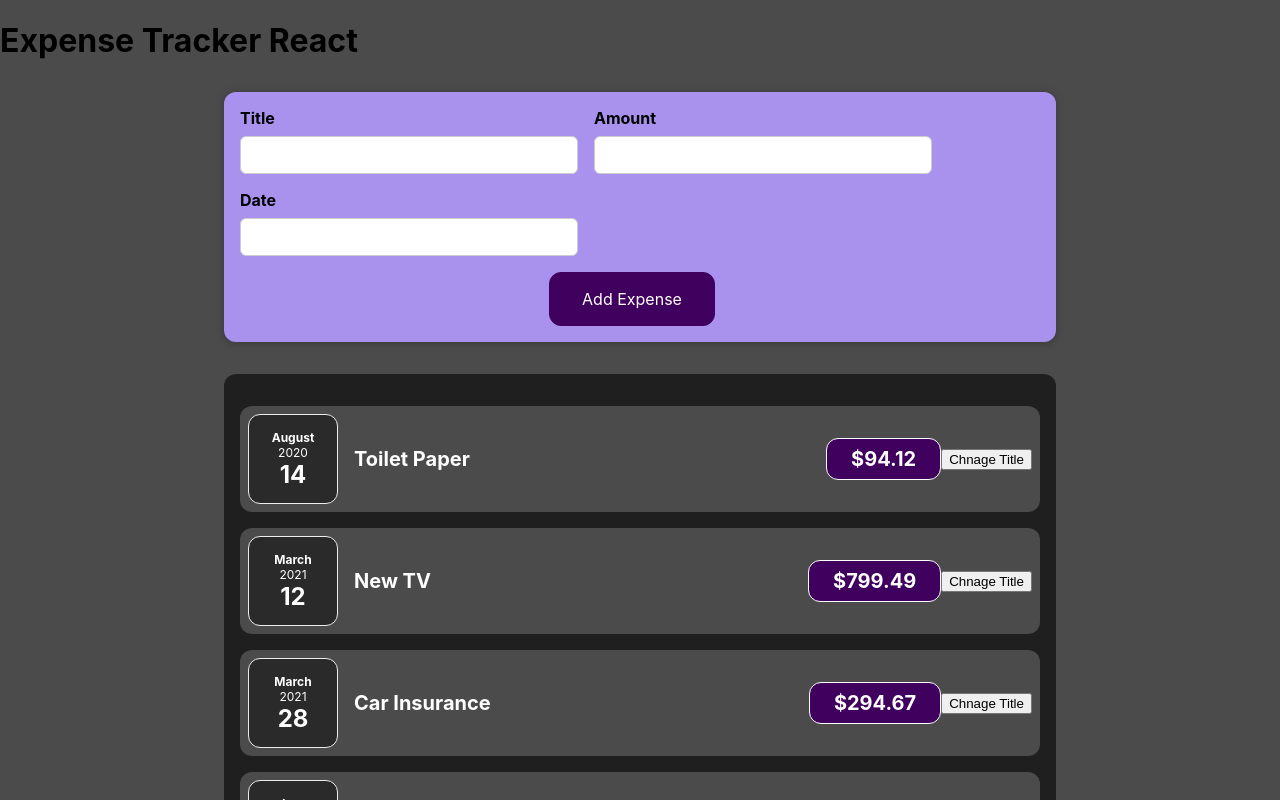
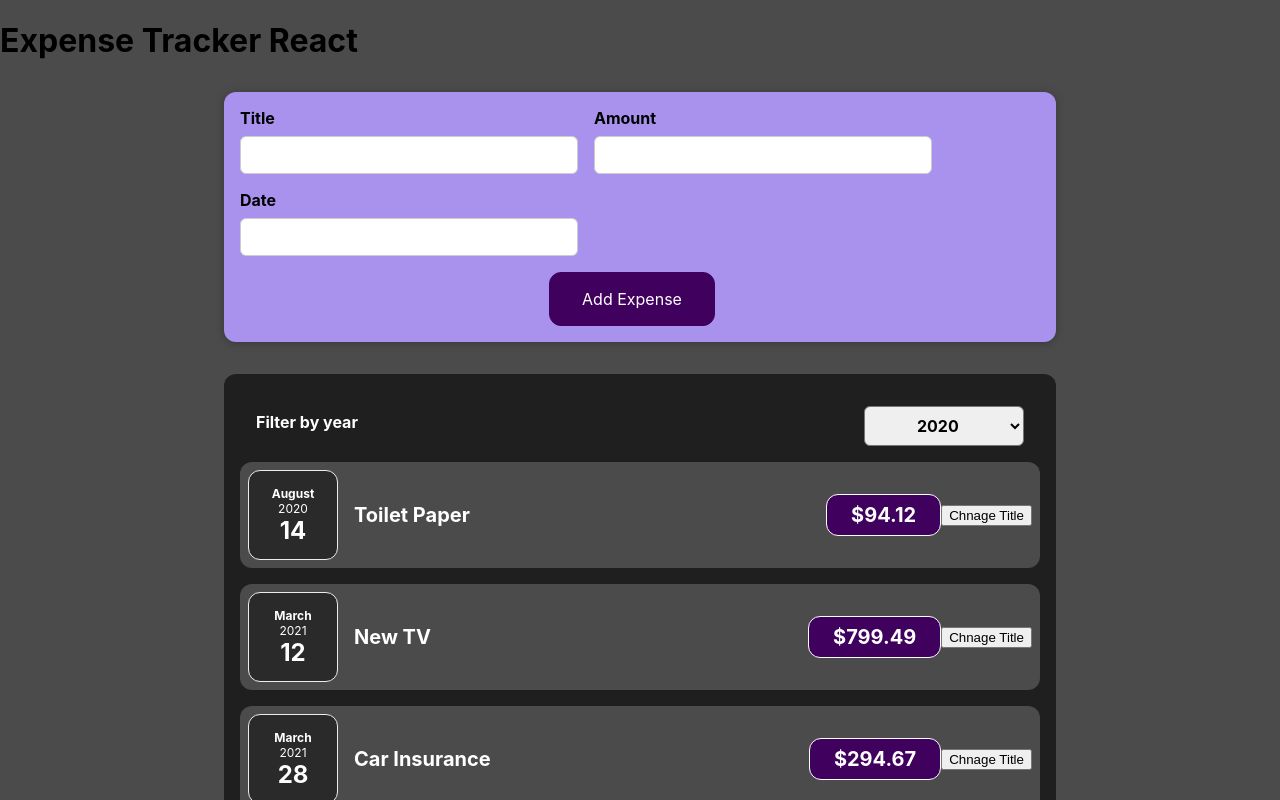
Before and after one commit to eniskastrati/expense-tracker-react, a React (Create React App) app: page / in a window 1280 px wide. Shown: the top 800 px of the page. Built offline with nearby package versions, Linux system fonts and the light colour scheme.

Commit message:
UPDATE: getting the selcted year from child components

```diff
--- a/src/components/Expenses/Expenses.jsx
+++ b/src/components/Expenses/Expenses.jsx
@@ -1,11 +1,19 @@
-import React from "react";
+import React,{useState} from "react";
 import ExpenseItem from "./ExpenseItem";
 import "./Expenses.css";
 import Card from "../UI/Card";
+import ExpensesFilter from "../NewExpenses/ExpenseFileter/ExpenseFilter";
 
 function NewExpensesComponent({ ...props }) {
+  const [filterdYear, setFilteredYear] = useState('2020');
+
+  const getSelectedYearValue = (yearValue) => {
+    setFilteredYear(yearValue)
+  };
   return (
+    <>
       <Card className="expenses">
+        <ExpensesFilter selected={filterdYear} onSelectedYearValue={getSelectedYearValue} />
         {props.data.map((expense) => {
           return (
             <ExpenseItem
@@ -17,6 +25,7 @@ function NewExpensesComponent({ ...props }) {
           );
         })}
       </Card>
+    </>
   );
 }
 
```
Lines whose indentation alone changed are shown as unchanged.
